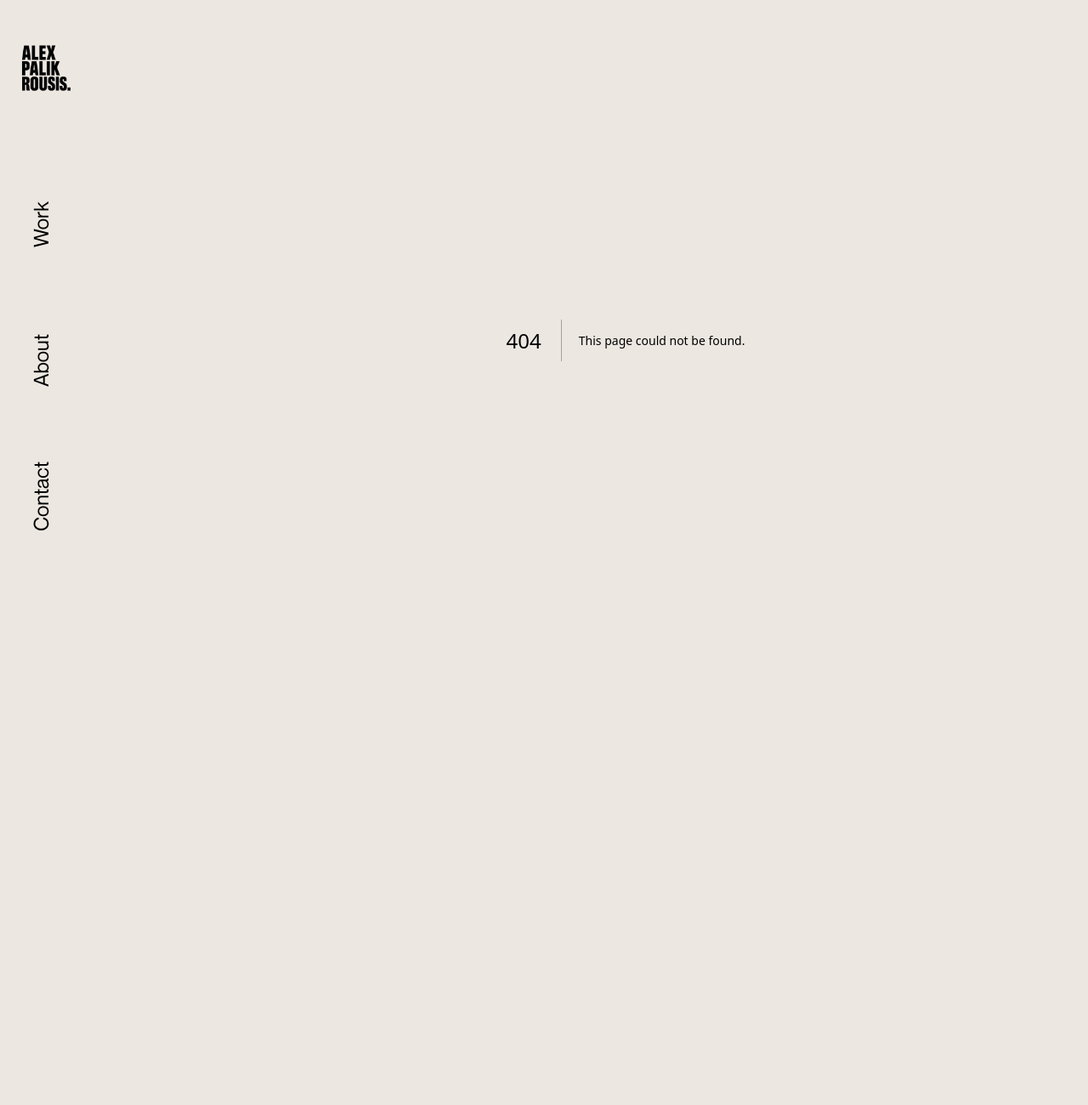
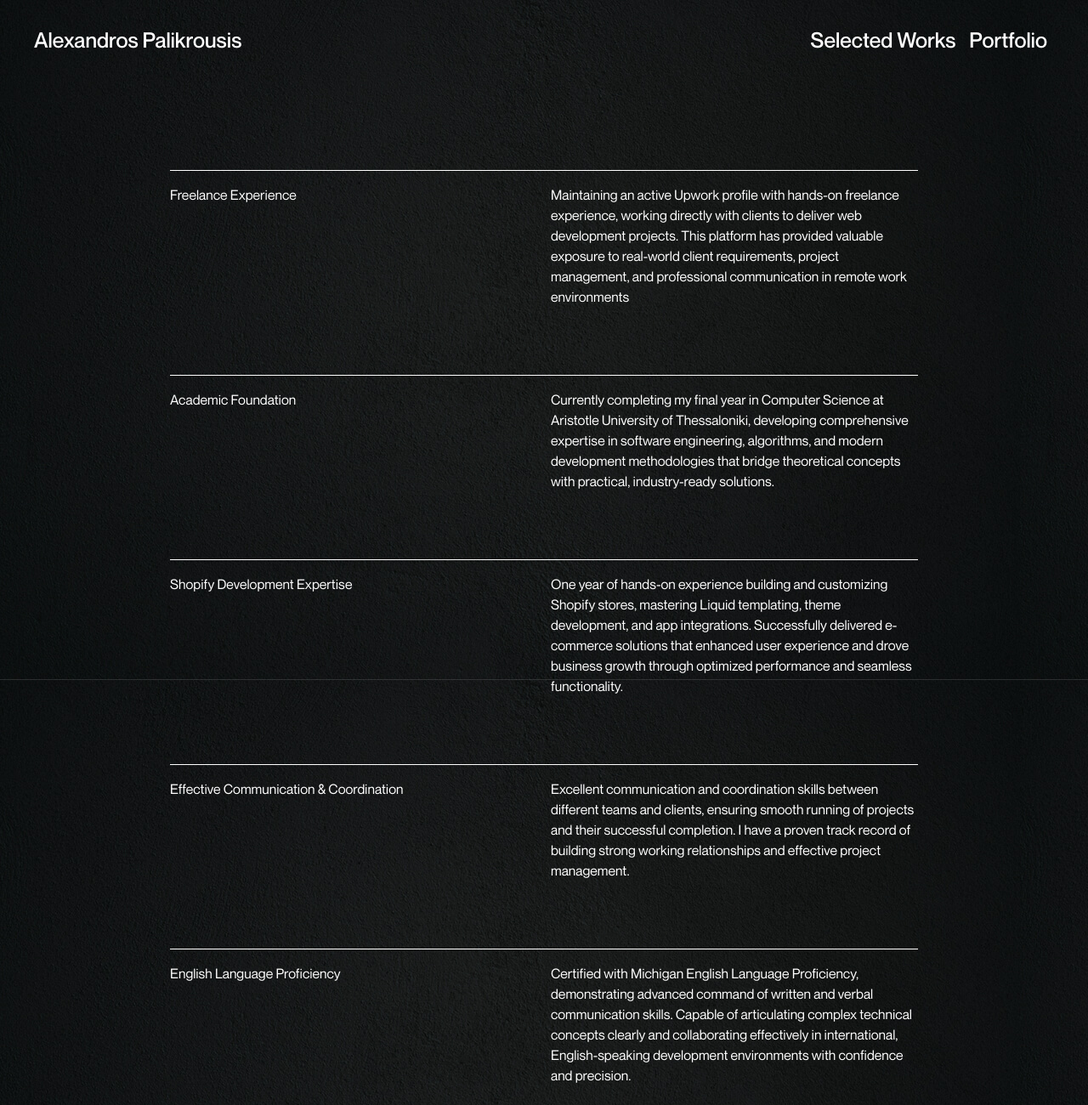
Before and after one commit to Alexpalik/portfolio, a Next.js app: page /portfolio in a window 1280 px wide. Before the commit this address had no page. Shown: the top 1300 px of the page at 85% size. Before the commit the page ends 800 px from the top, so only its background shows below. Built offline with nearby package versions, Linux system fonts and the light colour scheme.

Commit message:
porfolio enhance

```diff
--- a/src/app/layout.tsx
+++ b/src/app/layout.tsx
@@ -3,6 +3,7 @@ import localFont from 'next/font/local'
 import "./globals.css";
 import Sidebar from "@/components/Sidebar";
 import SmoothScrolling from "@/components/SmoothScrolling";
+
 
 const neueMontrealFont = localFont({
   src: [
@@ -35,7 +36,8 @@ export default function RootLayout({
       <body className={`${neueMontrealFont.className} antialiased overflow-x-hidden`} style={{backgroundColor: 'rgb(236, 231, 225)'}}>
         <SmoothScrolling />
         <Sidebar />
-        <main className="lg:ml-24 lg:pt-0 min-h-screen w-full overflow-x-hidden">
+        <main className="lg:pt-0 min-h-screen w-full overflow-x-hidden">
+
           {children}
         </main>
       </body>
--- a/src/app/page.tsx
+++ b/src/app/page.tsx
@@ -5,10 +5,13 @@ import { useEffect, useState } from 'react'
 import ThreeModel from '@/components/three'
 import Image from 'next/image'
 import ContactForm from '@/components/ContactForm'
-import LoadingScreen from '@/components/LoadingScreen'
 import { gsap } from 'gsap'
 import { useGSAP } from '@gsap/react'
-
+import localFont from 'next/font/local'
+const neueMontrealMedium = localFont({
+  src: '../fonts/NeueMontreal-Medium.otf',
+  weight: '500'
+})
 export const dynamic = 'force-dynamic'
 
 export default function Home() {
@@ -51,46 +54,67 @@ export default function Home() {
 
   return (
     <>
-     {isLoading && <LoadingScreen onLoadingComplete={handleLoadingComplete} />}
 
-      <div className={`transition-opacity duration-1000 ${showContent ? 'opacity-100' : 'opacity-0'}`}>
+      <div className={`transition-opacity duration-1000`}>
        {/* Your existing hero section with parallax */}
-      <div className="min-h-screen bg-cover bg-center bg-no-repeat relative flex md:items-end md:justify-between overflow-hidden">
+      <section className="min-h-screen  relative flex md:items-end md:justify-between overflow-hidden">
         {/* Background with parallax effect */}
         <div
-          className="absolute inset-0 bg-cover bg-center bg-no-repeat"
+          className="absolute inset-0"
           style={{
-            backgroundImage: "url('/herobg-hd@2x.webp')",
+            backgroundColor: "rgb(84, 98, 90)",
             transform: `translateY(${scrollY * 0.4}px)`,
             overflow: 'hidden'
           }}
         />
 
-        {/* Your existing content - unchanged */}
-        <div className="w-full h-full flex flex-col md:justify-between relative z-10 pt-20">
-          <div className="relative z-10 text-center  md:mt-[-800px]">
-            <h1 className="hero-title text-6xl md:text-8xl font-black uppercase tracking-tighter leading-none text-white">
-              FULL STACK DEVELOPER
+        <div className='flex flex-col items:center md:items-left justify-between h-screen w-full pt-[100px] px-[36px]'>
+           <h1 className='z-10 pb-[100px] top-0'>
+              <div>
+                  <div className={`${neueMontrealMedium.className}  text-[60px] md:text-[115px] text-[rgb(11,16,20)]`}>
+                      Greek Creative
+                  </div>
+              </div>
+              <div>
+                <div className={`${neueMontrealMedium.className} text-[60px] md:text-[115px] text-[rgb(11,16,20)]`}>
+                  Front-End Developer
+                </div>
+              </div>
            </h1>
+           <div className='z-10 md:flex md:flex-row items-center justify-between py-[64px]'>
+             <div className={`${neueMontrealMedium.className}  mb-4 md:mb-0 text-3xl md:text-5xl font-normal`}>
+                  <p>
+                  Folio:05
+                  </p>
              </div>
-          <div className="flex justify-end items-center relative z-10 w-full h-full">
-            <div className="hidden md:block md:w-1/2 h-96"></div>
-            <div className="md:w-1/2 text-white  md:h-96  text-xl md:text-3xl p-10  md:p-0 md:pr-30 md:mt-[-600px]">
-              <p className="hero-text !uppercase text-[18px] iphone-plus:text-[24px]  md:text-4xl">
-                &apos;Meet Alexandros Palikrousis: Shopify sorcerer by day,
-                full stack student by night. I transform business ideas
-                into functioning websites (and occasionally functioning
-                websites into mysterious error messages). My superpowers
-                include turning coffee into code, making divs do what
-                they&apos;re told, and maintaining a healthy relationship
-                with Git merge conflicts. Currently learning that
-                &apos;full stack&apos; means being confused in multiple languages
-                simultaneously&apos;
+             <div className={`${neueMontrealMedium.className}  grid grid-cols-2 row-gap-2 md:flex  md:items-center md:justify-between md:gap-8`}>
+                 <div className='text-sm md:text-xl'>
+                     <p>
+                     Availability:<br/>
+                     March 2025
+                     </p>
+                 </div>
+                 <div className='text-sm md:text-xl'>
+                     <p>Contact:<br/>
+                     alexandrospalikrousis@gmail.com
+                     </p>
+                 </div>
+                 <div className='text-sm md:text-xl'>
+                     <p>
+                     Current location:<br/>
+                     Thessaloniki, Greece
+                     </p>
+                 </div>
+                 <div className='text-sm md:text-xl'>
+                    <p>
+                    Copyright:<br/>
+                    ©2025 Alexandros Palikrousis
                     </p>
                  </div>
              </div>
            </div>
         </div>
+      </section>
 
       {/* Black sections that appear when scrolling */}
       <div className="bg-black text-white !overflow-x-hidden"
@@ -101,13 +125,17 @@ export default function Home() {
         <section className="min-h-screen flex items-center justify-center p-8 ">
           <div className="md:w-1/2 pr-10 pl-10 md:mt-[50px]">
             <h2 className="text-6xl font-bold mb-16 uppercase tracking-tighter leading-none">Hello I am Alexander</h2>
-            <p className="flex justify-end !uppercase  text-xl md:text-4xl">I use my passion and skills</p>
+            <p className="flex justify-end !uppercase  text-xl md:text-4xl">Shopify sorcerer by day</p>
             <p className="!uppercase text-xl md:text-4xl leading-relaxed font-medium">
-            to create digital products and
-            experiences. National and international
-            customers rely on me for design,
-            implementation, and management of their
-            digital products.
+            full stack student by night.
+            I transform business ideas
+            into functioning websites (and occasionally functioning
+            websites into mysterious error messages).
+            My superpowers
+            include turning coffee into code, making divs do what
+            they&apos;re told. Currently learning that
+            &apos;full stack&apos; means being confused in multiple languages
+            simultaneously&apos;.
             </p>
           </div>
           <div className="max-w-4xl mx-auto text-center !overflow-x-hidden">
--- /dev/null
+++ b/src/app/portfolio/page.tsx
@@ -0,0 +1,107 @@
+import React from 'react'
+
+const page = () => {
+  return (
+   <>
+    <div className="bg-black text-white !overflow-x-hidden min-h-screen"
+      style={{
+        backgroundImage: "url('/bg-3.jpg')",
+        backgroundAttachment: "fixed" // Optional: makes background stay in place while scrolling
+      }}>
+        <section className="md:p-50 pt-15 p-10 flex flex-col gap-20">
+        <div className="flex flex-col items-center justify-center">
+          <div className="h-[1px] w-full bg-white text-white  mb-4"></div>
+            <div className="flex flex-col md:flex-row justify-between  gap-4">
+                <div className="text-sm md:text-base md:w-1/2">
+                   Freelance Experience
+                </div>
+                <div className="text-sm md:text-base md:w-1/2">
+                    <p>Maintaining an active Upwork profile with hands-on freelance experience, working directly with clients to deliver web development projects. This platform has provided valuable exposure to real-world client requirements, project management, and professional communication in remote work environments</p>
+                </div>
+            </div>
+        </div>
+        <div className="flex flex-col items-center justify-center">
+          <div className="h-[1px] w-full bg-white text-white mb-4"></div>
+            <div className="flex flex-col md:flex-row justify-between  gap-4">
+                <div className="text-sm md:text-base md:w-1/2">
+                   Academic Foundation
+                </div>
+                <div className="text-sm md:text-base md:w-1/2">
+                    <p>Currently completing my final year in Computer Science at Aristotle University of Thessaloniki, developing comprehensive expertise in software engineering, algorithms, and modern development methodologies that bridge theoretical concepts with practical, industry-ready solutions.</p>
+                </div>
+            </div>
+        </div>
+        <div className="flex flex-col items-center justify-center">
+          <div className="h-[1px] w-full bg-white text-white mb-4"></div>
+            <div className="flex flex-col md:flex-row justify-between  gap-4">
+                <div className="text-sm md:text-base md:w-1/2">
+                Shopify Development Expertise
+                </div>
+                <div className="text-sm md:text-base md:w-1/2">
+                    <p>One year of hands-on experience building and customizing Shopify stores, mastering Liquid templating, theme development, and app integrations. Successfully delivered e-commerce solutions that enhanced user experience and drove business growth through optimized performance and seamless functionality.</p>
+                </div>
+            </div>
+        </div>
+        <div className="flex flex-col items-center justify-center">
+          <div className="h-[1px] w-full bg-white text-white  mb-4"></div>
+            <div className="flex flex-col md:flex-row justify-between  gap-4">
+                <div className="text-sm md:text-base md:w-1/2">
+                   Effective Communication & Coordination
+                </div>
+                <div className="text-sm md:text-base md:w-1/2">
+                    <p>Excellent communication and coordination skills between different teams and clients, ensuring smooth running of projects and their successful completion. I have a proven track record of building strong working relationships and effective project management.</p>
+                </div>
+            </div>
+        </div>
+        <div className="flex flex-col items-center justify-center">
+          <div className="h-[1px] w-full bg-white text-white  mb-4"></div>
+            <div className="flex flex-col md:flex-row justify-between  gap-4">
+                <div className="text-sm md:text-base md:w-1/2">
+                   English Language Proficiency
+                </div>
+                <div className="text-sm md:text-base md:w-1/2">
+                    <p>Certified with Michigan English Language Proficiency, demonstrating advanced command of written and verbal communication skills. Capable of articulating complex technical concepts clearly and collaborating effectively in international, English-speaking development environments with confidence and precision.</p>
+                </div>
+            </div>
+        </div>
+        <div className="flex flex-col  justify-center">
+          <div className="h-[1px] w-full bg-white text-white  mb-4"></div>
+            <div className="flex flex-col md:flex-row justify-between  gap-4">
+                <div className="text-sm md:text-base md:w-1/2">
+                  Self-Directed Learning & Development
+                </div>
+                <div className="text-sm md:text-base md:w-1/2">
+                    <p>Initiated my web development journey through comprehensive online education, completing tutorials on Udemy, Codecademy, and YouTube covering HTML, CSS, JavaScript fundamentals, and Shopify Liquid templating. This self-motivated approach to learning demonstrates strong initiative and commitment to continuous skill development in rapidly evolving technologies. </p>
+                </div>
+            </div>
+        </div>
+        <div className="flex flex-col  justify-center">
+          <div className="h-[1px] w-full bg-white text-white  mb-4"></div>
+            <div className="flex flex-col md:flex-row justify-between  gap-4">
+                <div className="text-sm md:text-base md:w-1/2">
+                  Tools I Have Used
+                </div>
+                <div className="text-sm md:text-base md:w-1/2">
+                    <p>HTML5, CSS3, JavaScript (ES6+), TypeScript, React, Next.js, Vue.js , Supabase, GSAP, Tailwind CSS, Git, npm/yarn/pnpm , Vercel,  RESTful APIs , Figma , Shopify , Liquid , Mongo DB , MySQL , Docker </p>
+                </div>
+            </div>
+        </div>
+        <div className="flex flex-col  justify-center">
+          <div className="h-[1px] w-full bg-white text-white  mb-4"></div>
+            <div className="flex flex-col md:flex-row justify-between  gap-4">
+                <div className="text-sm md:text-base md:w-1/2">
+                   Current Learning Focus
+                </div>
+                <div className="text-sm md:text-base md:w-1/2">
+                    <p>Currently expanding my expertise by learning Next.js with Supabase integration, focusing on modern full-stack development practices, authentication systems, and real-time database management to stay current with industry-leading technologies and frameworks.</p>
+                </div>
+            </div>
+        </div>
+
+        </section>
+    </div>
+   </>
+  )
+}
+
+export default page
--- a/src/components/Sidebar.tsx
+++ b/src/components/Sidebar.tsx
@@ -3,34 +3,55 @@ import Link from "next/link";
 import Image from "next/image";
 import { useState } from "react";
 import { X } from "lucide-react";
+import  localFont  from "next/font/local";
+import { usePathname } from "next/navigation";
+const neueMontrealMedium = localFont({
+  src: '../fonts/NeueMontreal-Medium.otf',
+  weight: '500'
+})
+
+
+
 
 export default function Sidebar() {
     const [isOpen, setIsOpen] = useState(false);
     const toggleMenu = () => setIsOpen(!isOpen);
     const closeMenu = () => setIsOpen(false);
+    const pathname = usePathname();
+    const textColor = pathname === "/portfolio" ? "text-white" : "text-[rgb(11,16,20)]";
+    const hamburgerColor = pathname === '/portfolio' ? 'bg-white' : 'bg-[rgb(11,16,20)]';
   return (
     <>
-    <div className="left-0 top-0 h-screen w-24 flex flex-col fixed hidden md:flex">
-        <div className="flex flex-1 flex-col items-center justify-between py-50 pt-10">
-            <Link href="/" className="px-2">
-              <Image src="/logo5.png" alt="logo" width={100} height={100} />
+    <div className="top-0 w-screen h-24 flex fixed hidden md:flex z-100">
+        <header className="flex items-center w-full justify-between px-10">
+            <Link href="/" className="flex items-center gap-2">
+              <h1 className={`${neueMontrealMedium.className} ${textColor} text-[25px] font-medium`}>
+                Alexandros Palikrousis
+              </h1>
             </Link>
-            <Link href="/" className="text-black transform rotate-270 text-2xl">Work</Link>
-            <Link href="/" className="text-black transform rotate-270 text-2xl">About</Link>
-            <Link href="/" className="text-black transform rotate-270 text-2xl">Contact</Link>
-       </div>
+            <div className="flex items-center gap-4 px-2">
+            <Link href="/" className={`${neueMontrealMedium.className}  text-[25px] font-medium ${textColor}`}>Selected Works</Link>
+            <Link href="/portfolio" className={`${neueMontrealMedium.className}  text-[25px] font-medium ${textColor}`}>Portfolio</Link>
+
+            </div>
+       </header>
     </div>
-    <div className="md:hidden fixed top-0 bg-black w-full h-16 z-70">
-      <div className="flex justify-end items-center h-full">
+    <div className="md:hidden fixed top-0  w-full h-16 z-70">
+      <div className="flex justify-between items-center h-full px-[6px]">
+        <div>
+          <h1 className={`${neueMontrealMedium.className} ${textColor} text-[25px] font-medium z-10`}>
+            Alexandros Palikrousis
+          </h1>
+        </div>
         <button onClick={toggleMenu} className="p-2 rounded-md hover:bg-gray-100 transition-colors focus:outline-none focus:ring-2 focus:ring-gray-300">
           <div className="w-6 h-6 flex flex-col justify-center items-center">
-              <span className={`bg-white block transition-all duration-300 ease-out h-0.5 w-6 rounded-sm ${
+              <span className={`${hamburgerColor} block transition-all duration-300 ease-out h-0.5 w-6 rounded-sm ${
                 isOpen ? 'rotate-45 translate-y-1' : '-translate-y-0.5'
               }`} />
-              <span className={`bg-white block transition-all duration-300 ease-out h-0.5 w-6 rounded-sm my-0.5 ${
+              <span className={`${hamburgerColor} block transition-all duration-300 ease-out h-0.5 w-6 rounded-sm my-0.5 ${
                 isOpen ? 'opacity-0' : 'opacity-100'
               }`} />
-              <span className={`bg-white block transition-all duration-300 ease-out h-0.5 w-6 rounded-sm ${
+              <span className={`${hamburgerColor} block transition-all duration-300 ease-out h-0.5 w-6 rounded-sm ${
                 isOpen ? '-rotate-45 -translate-y-1' : 'translate-y-0.5'
               }`} />
             </div>
```
Also changed, not shown: public/plogo.png (added). Lines whose indentation alone changed are shown as unchanged.
